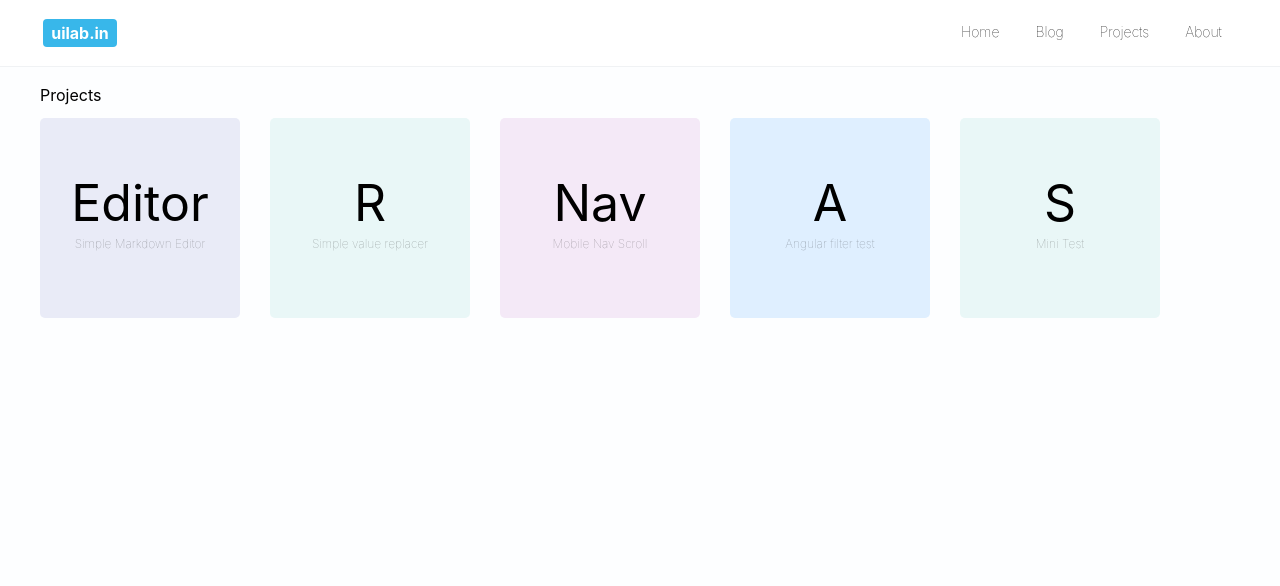
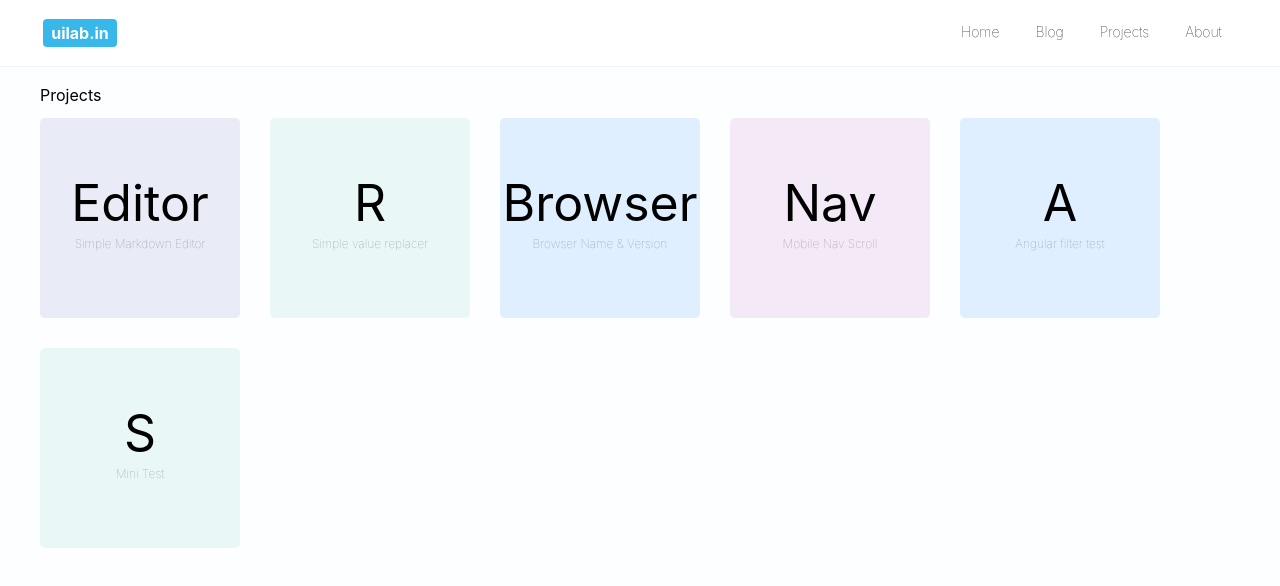
Before and after one commit to akbaruddinht/testPage, a website: page projects/index.html in a window 1280 px wide. Drawn offline with Linux system fonts and the light colour scheme.

Commit message:
browser page fixes

```diff
--- a/projects/index.html
+++ b/projects/index.html
@@ -54,6 +54,14 @@
                         Simple value replacer
                     </p>
                 </a>
+                <a href="/browser/" class="card blue" target="_blank">
+                    <div class="card-title">
+                        Browser
+                    </div>
+                    <p class="card-para">
+                       Browser Name & Version
+                    </p>
+                </a>
                 <a href="/pixel/mobilescrollnav/" class="card pink" target="_blank">
                     <div class="card-title">
                         Nav
```
Also changed, not shown: browser/index.html (+12 -16 lines).
